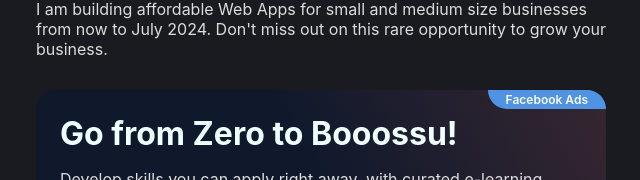
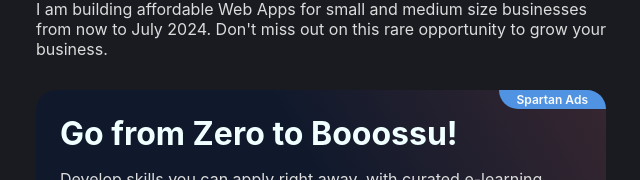
Before and after one commit to joeokat/Portfolio2.0, a React (Create React App) app: page / in a window 1280 px wide. Shown: the part 464-644 px from the top of the page, without its empty margins (319-959 px from the left). Built offline with nearby package versions, Linux system fonts and the light colour scheme.

Commit message:
Update Info.jsx

```diff
--- a/src/components/Info.jsx
+++ b/src/components/Info.jsx
@@ -15,7 +15,7 @@ export default function Info() {
       </div>
 
       <div className="card">
-        <div className="b--ads">Facebook Ads</div>
+        <div className="b--ads">Spartan Ads</div>
         <h2>Go from Zero to Booossu!</h2>
         <p>Develop skills you can apply right away, with curated e-learning courses designed by <span>BYOI</span> experts. <br /> Learn at your own pace and get certified.</p>
 
```
